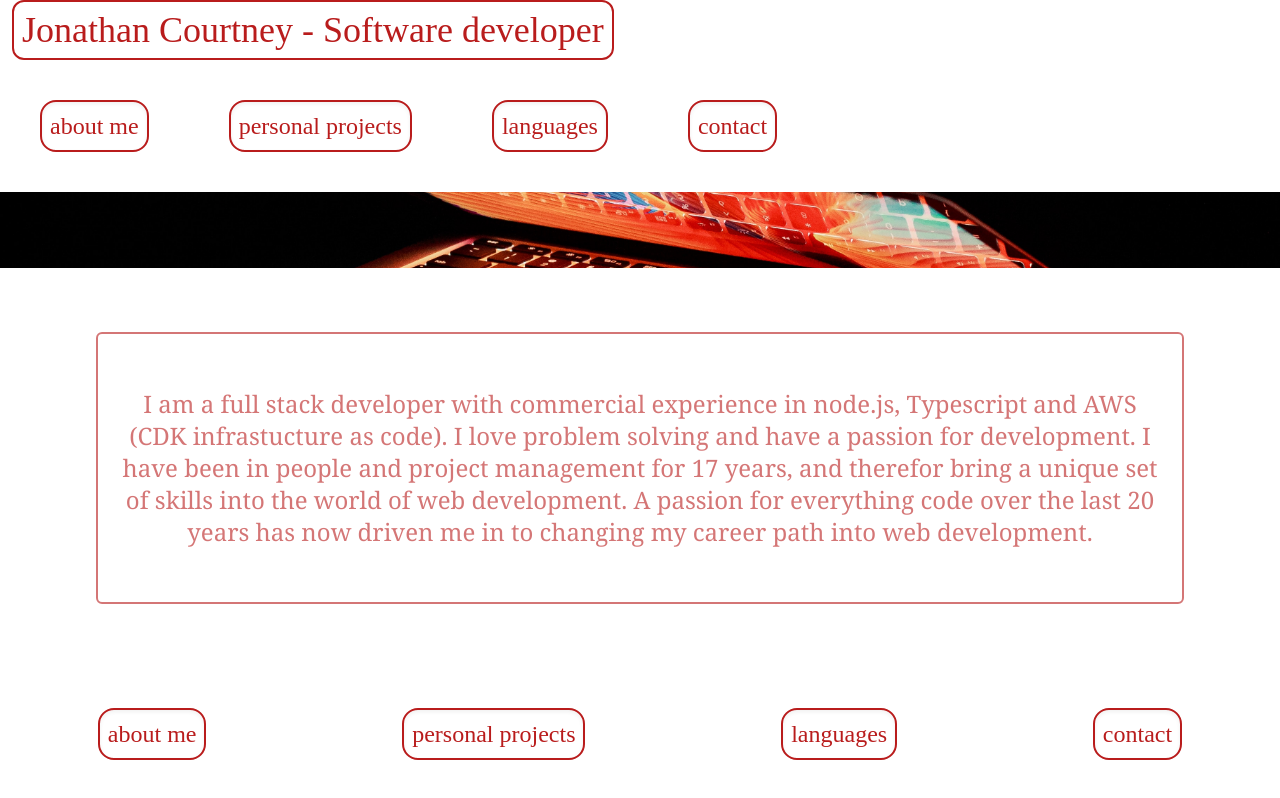
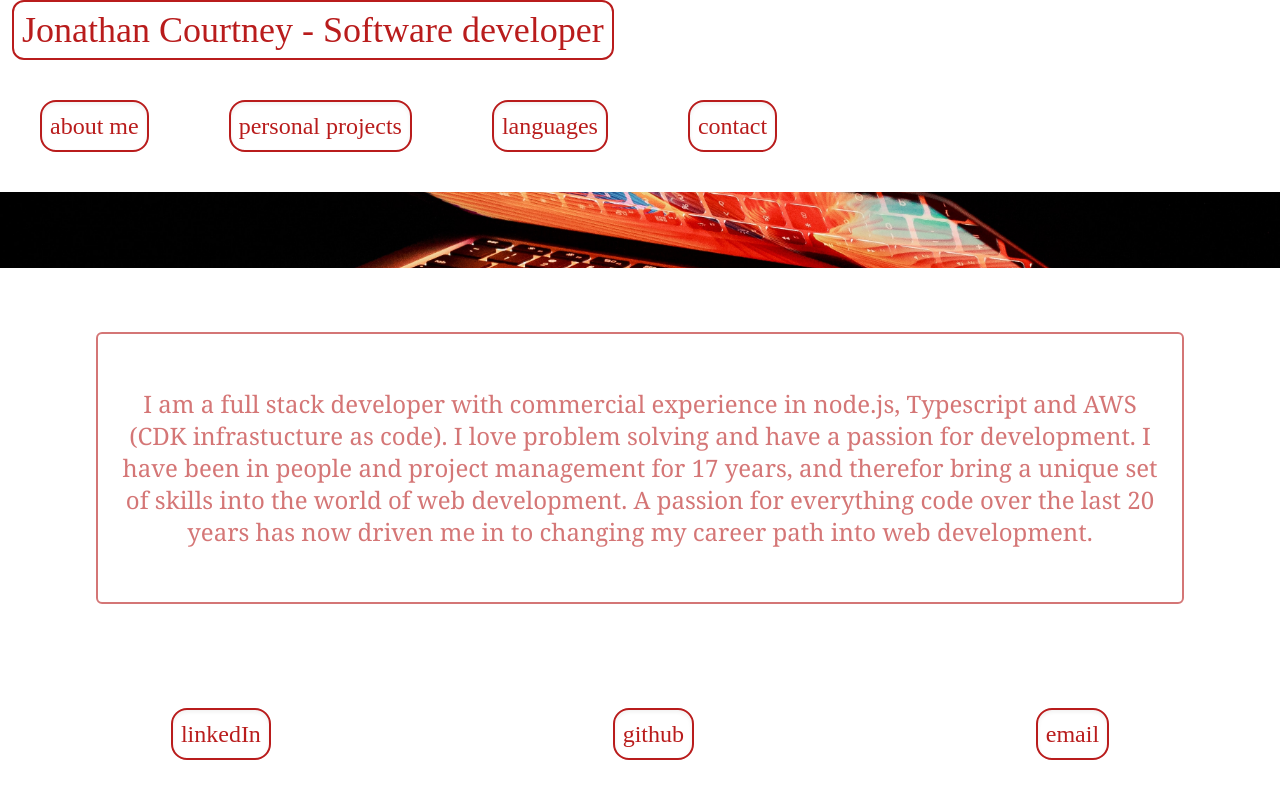
Before and after one commit to jjcourtney/react-portfolio, a React (Create React App) app in the folder portfolio/: page / in a window 1280 px wide. Built offline with nearby package versions, Linux system fonts and the light colour scheme.

Commit message:
added links to poplated from contactInfo

```diff
--- a/portfolio/src/components/Footer.js
+++ b/portfolio/src/components/Footer.js
@@ -1,4 +1,5 @@
 import { primary, secondary } from "../data/colourPalette";
+import { contactInfoArray } from "../data/contactInfo";
 
 const links = ["about me", "personal projects", "languages", "contact"]
 
@@ -6,7 +7,7 @@ function Footer() {
     return (
         <footer className={`w-screen bg-${primary}`}>
             <div className="flex justify-around">
-                {links.map(link => <button className={`transition duration-500 ease-in-out transform hover:-translate-y-1 hover:scale-110 hover:shadow-2xl shadow-inner border-2 border-${secondary} text-${secondary} m-10 text-2xl p-2 rounded-2xl`} style={{ fontFamily: "lobster" }}>  {link} </button>)}
+                {contactInfoArray.map(link => <a href={link.url} className={`transition duration-500 ease-in-out transform hover:-translate-y-1 hover:scale-110 hover:shadow-2xl shadow-inner border-2 border-${secondary} text-${secondary} m-10 text-2xl p-2 rounded-2xl`} style={{ fontFamily: "lobster" }} target="blank">  {link.name} </a>)}
             </div>
         </footer>
     )
```
